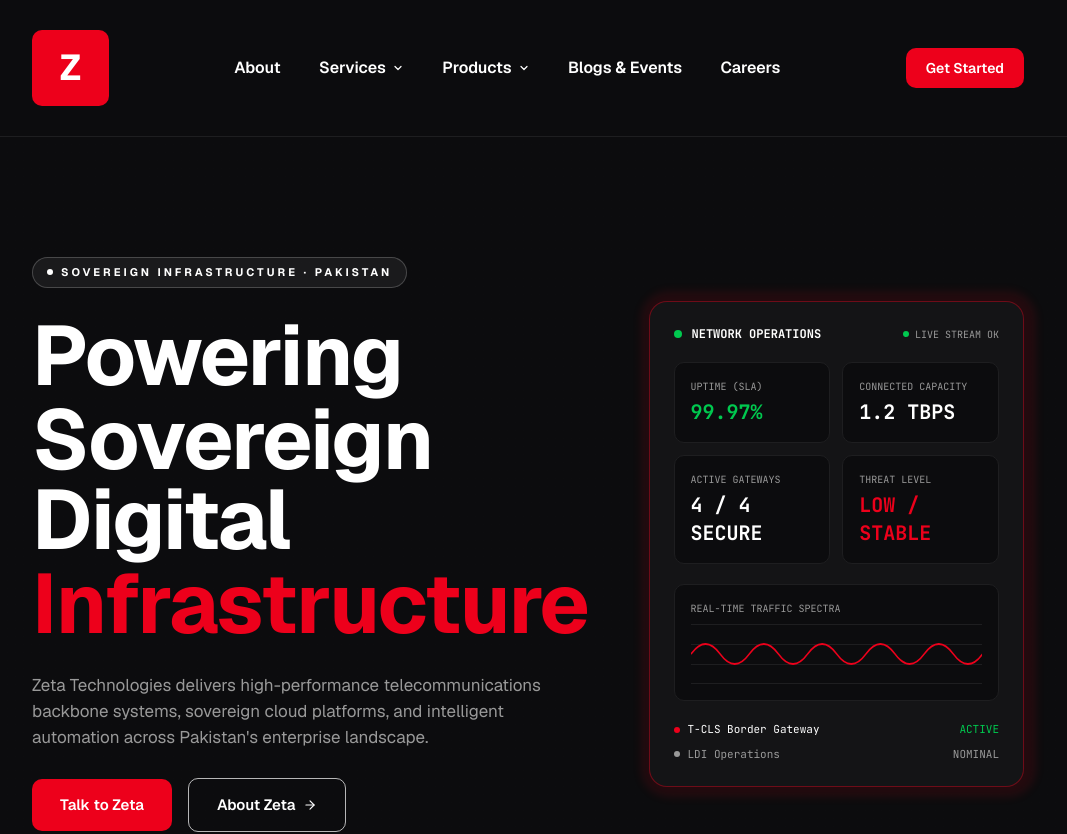
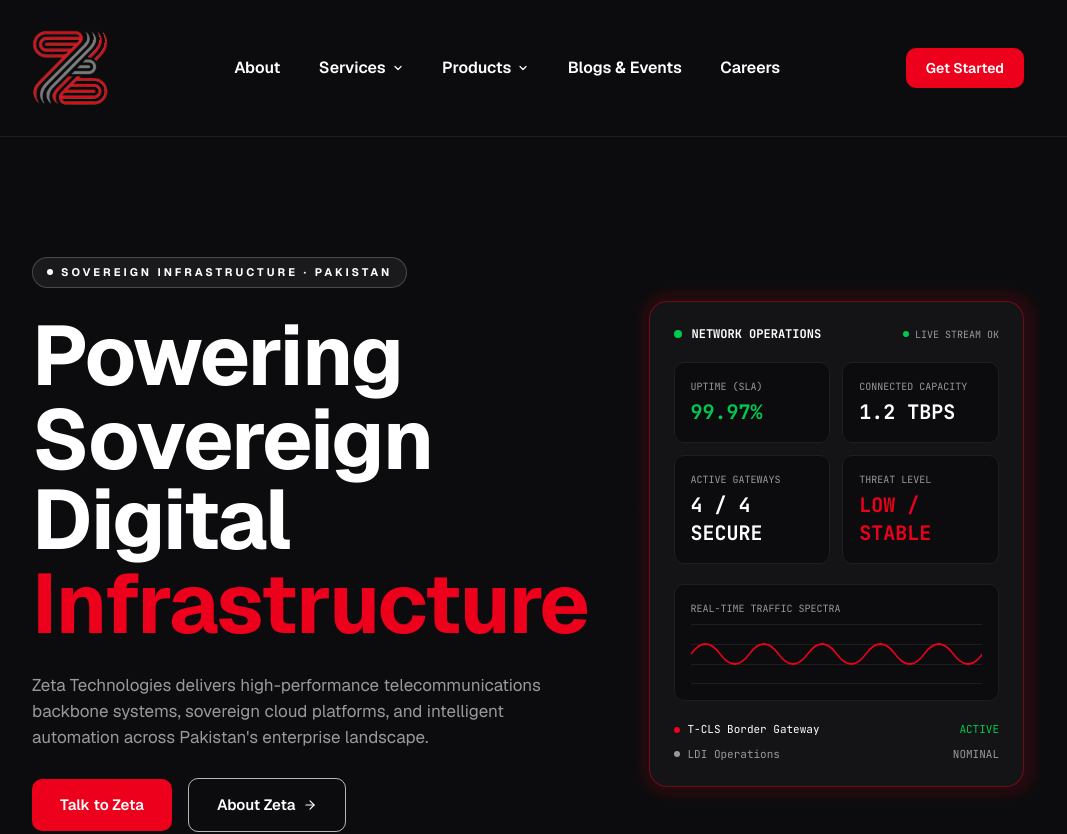
Before and after one commit to MalikAmirJaved/zeta-tech, a Next.js app: page / in a window 1280 px wide. Shown: the top 834 px of the page, without its empty margins (112-1179 px from the left). Built offline with nearby package versions, Linux system fonts and the light colour scheme.

Commit message:
now add logo on nav and footer

```diff
--- a/src/components/layout/Footer.tsx
+++ b/src/components/layout/Footer.tsx
@@ -26,9 +26,11 @@
           {/* Logo & Description */}
           <div className="md:col-span-1">
             <a href="/" className="flex items-center mb-6">
-              <div className="w-16 h-16 bg-zeta-red rounded-lg flex items-center justify-center">
-                <span className="text-zeta-white font-heading font-bold text-2xl">Z</span>
-              </div>
+              <img
+                src="/images/logo.png"
+                alt="Zeta Tech"
+                className="h-16 w-auto"
+              />
             </a>
             <p className="font-sans text-sm text-zeta-gray leading-[21px]">
               Powering Sovereign Digital Infrastructure across Pakistan.
--- a/src/components/layout/Header.tsx
+++ b/src/components/layout/Header.tsx
@@ -19,9 +19,11 @@
       <div className="max-w-[1728px] mx-auto px-6 lg:px-[144px] flex items-center justify-between h-[136px]">
         {/* Logo */}
         <a href="/" className="flex items-center">
-          <div className="w-[77px] h-[76px] bg-zeta-red rounded-lg flex items-center justify-center">
-            <span className="text-zeta-white font-heading font-bold text-4xl">Z</span>
-          </div>
+          <img
+            src="/images/logo.png"
+            alt="Zeta Tech"
+            className="h-[76px] w-auto"
+          />
         </a>
 
         {/* Desktop Navigation */}
```
